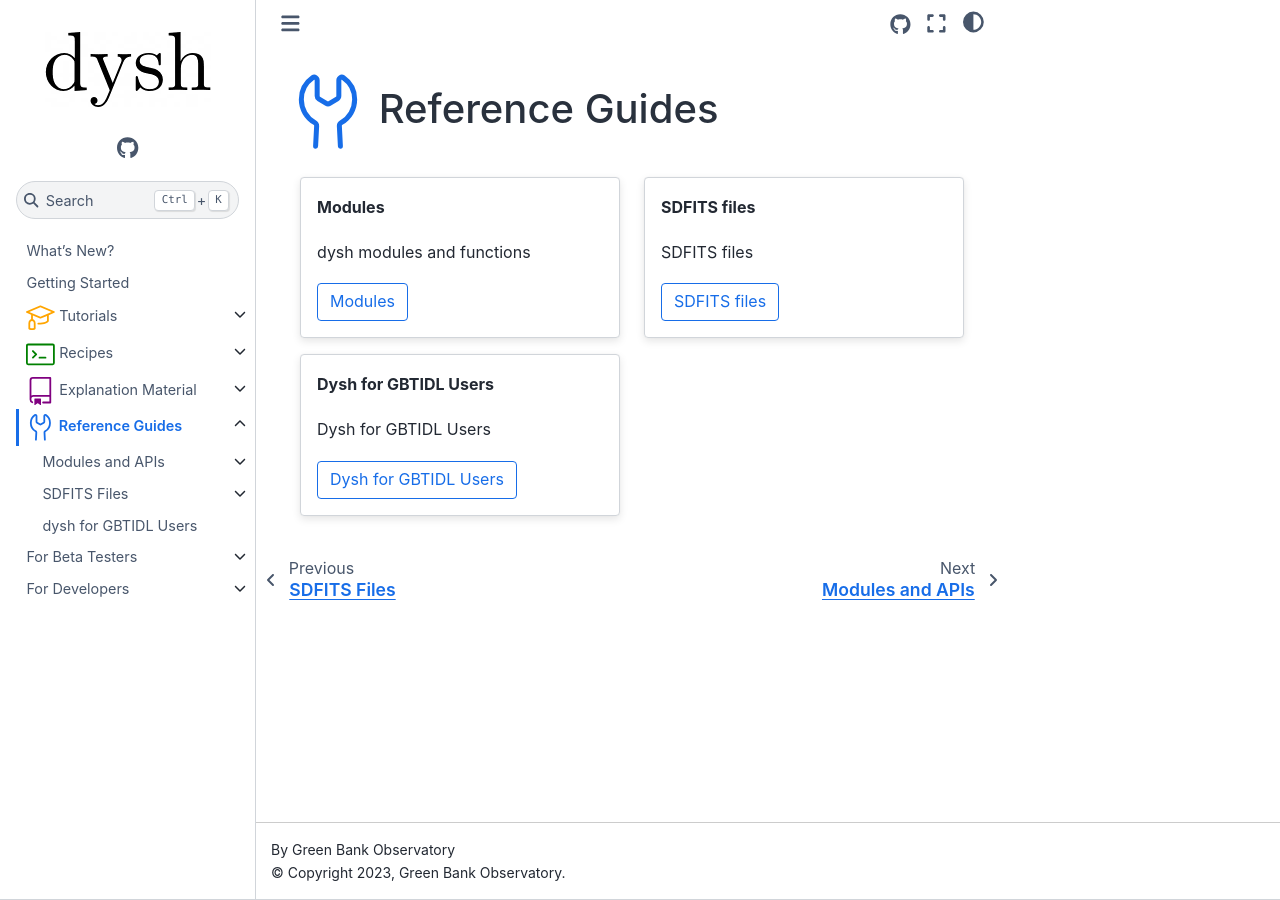
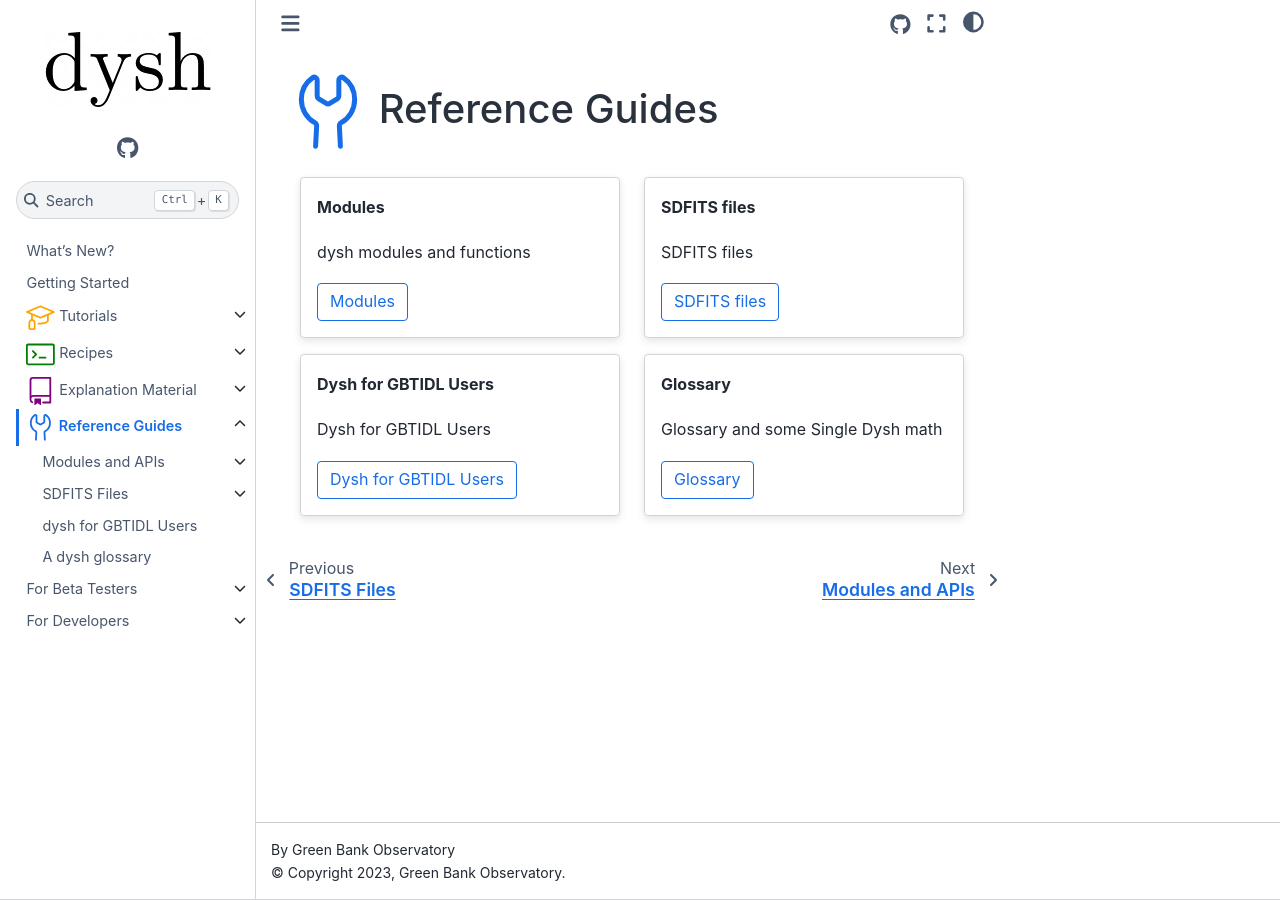
Before and after one commit to GreenBankObservatory/dysh, a Sphinx documentation site: the page built from docs/source/reference/index.rst, in a window 1280 px wide. Built offline with Sphinx 7.4.7 and the Sphinx Book theme 1.1.4, drawn with Linux system fonts in a browser that asks for light colours; pages that are not in the unit, such as notebooks, are missing from menus.

Commit message:
add glossary

```diff
--- a/docs/source/reference/index.rst
+++ b/docs/source/reference/index.rst
@@ -57,6 +57,21 @@
 
             Dysh for GBTIDL Users
 
+    .. grid-item-card::
+        :shadow: md
+        :margin: 2 2 0 0
+
+        **Glossary**
+
+        Glossary and some Single Dysh math
+
+        .. button-link:: glossary.html
+            :color: primary
+            :tooltip: Glossary
+            :outline:
+            :click-parent:
+
+            Glossary
 .. toctree::
     :maxdepth: 3
     :hidden:
@@ -64,3 +79,4 @@
     modules/index
     sdfits_files/index
     dysh-for-gbtidl-users
+    glossary
```
